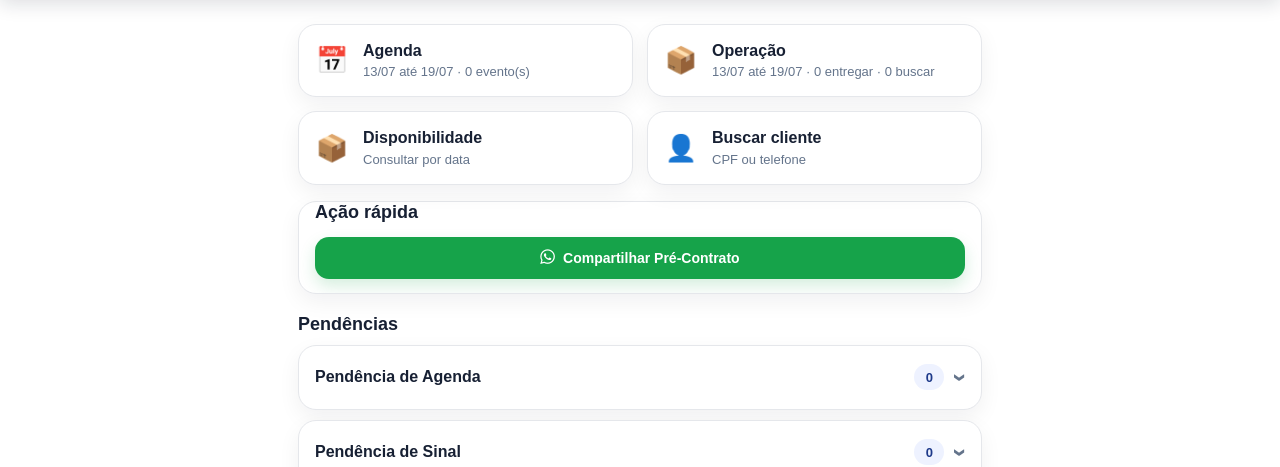
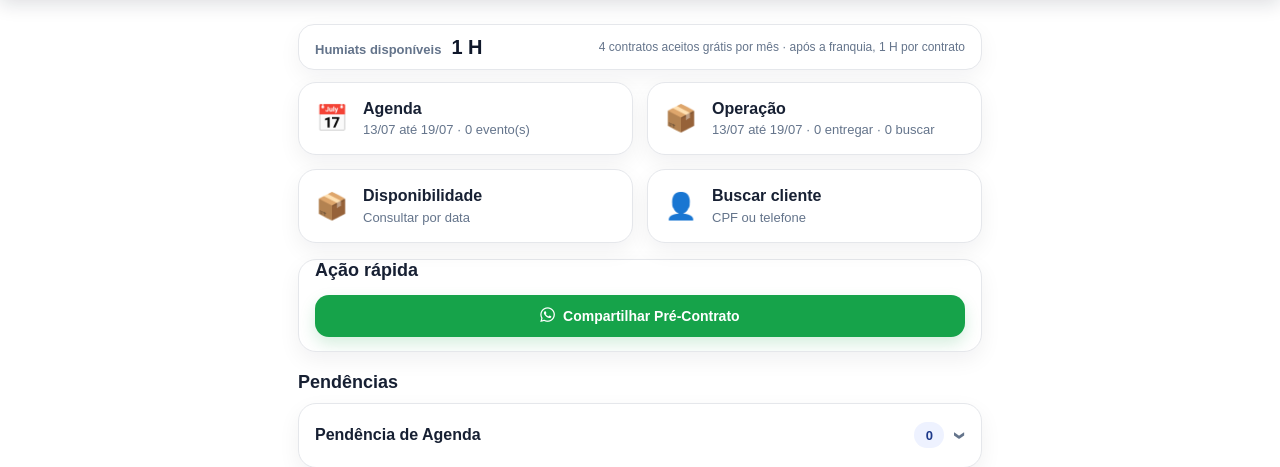
Before and after one commit to htconect/conect, a FastAPI app: page /painel in a window 1280 px wide. Shown: the part 58-525 px from the top of the page. Run offline with FastAPI, Linux system fonts and the light colour scheme; the visitor is signed in with stand-in values (Sample User, id 1); tables that the repository leaves empty hold one stand-in row (values such as "Sample post"); grey boxes marked "Sample" are stand-in pictures.

Commit message:
Exibe saldo de Humiats no painel principal

```diff
--- a/static/css/style.css
+++ b/static/css/style.css
@@ -1426,3 +1426,18 @@ button.principal{
     text-align:center;
   }
 }
+
+/* Resumo compacto da carteira Humiat no painel principal */
+.humiat-resumo-home{
+  display:flex;align-items:center;justify-content:space-between;gap:18px;
+  margin:0 0 12px;padding:12px 16px;background:#fff;border:1px solid var(--borda);
+  border-radius:16px;box-shadow:0 8px 22px rgba(15,23,42,.05)
+}
+.humiat-resumo-home>div{display:flex;align-items:baseline;gap:10px;white-space:nowrap}
+.humiat-resumo-label{font-size:13px;color:var(--muted);font-weight:700}
+.humiat-resumo-home strong{font-size:20px;line-height:1;color:#0f172a}
+.humiat-resumo-home small{font-size:12px;color:var(--muted);text-align:right}
+@media(max-width:620px){
+  .humiat-resumo-home{align-items:flex-start;flex-direction:column;gap:5px}
+  .humiat-resumo-home small{text-align:left}
+}
--- a/templates/admin/painel.html
+++ b/templates/admin/painel.html
@@ -1,5 +1,12 @@
 {% extends "base.html" %}
 {% block conteudo %}
+<div class="humiat-resumo-home" title="Saldo disponível da empresa">
+    <div>
+        <span class="humiat-resumo-label">Humiats disponíveis</span>
+        <strong>{{ empresa.humiat_saldo or 0 }} H</strong>
+    </div>
+    <small>4 contratos aceitos grátis por mês · após a franquia, {{ empresa.humiat_custo_contrato or 10 }} H por contrato</small>
+</div>
 <div class="atalhos-home">
     <a class="cartao-acao" href="/painel/agenda">
         <span>📅</span>
```
